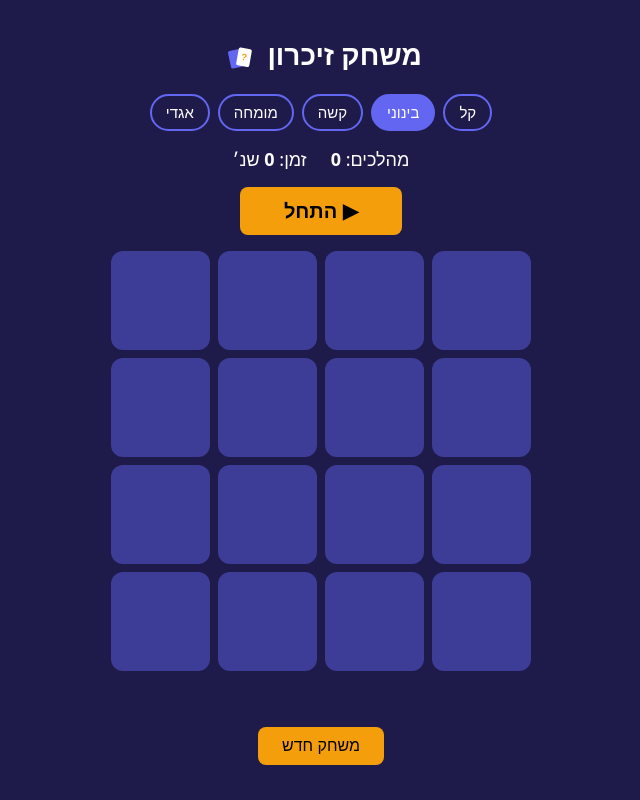
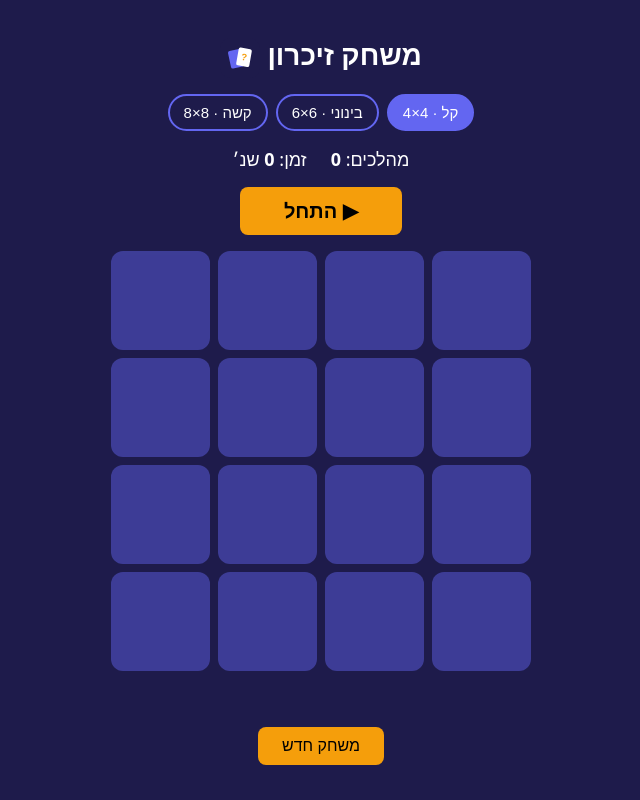
Before and after one commit to Yanai-lez/The-memory-game, a plain HTML site: page index.html in a window 1280 px wide. Shown: the whole page, without its empty margins (319-959 px from the left). Drawn offline with Linux system fonts and the light colour scheme.

Commit message:
Limit difficulty levels to 4x4, 6x6 and 8x8
Co-Authored-By: Claude Sonnet 5.5 <noreply@anthropic.com>
Claude-Session: https://claude.ai/code/session_01GMvf4M3R6JwNa4WK4HA77i

```diff
--- a/index.html
+++ b/index.html
@@ -79,15 +79,13 @@
     "☀️","⚡","❄️","🎁","🔔","🎺","🥁","🏀","🏈","🎳","🛸","⛵","🚂","🏰","💎","🧸"
   ];
   const levels = [
-    { name: "קל", cols: 4, rows: 3 },
-    { name: "בינוני", cols: 4, rows: 4 },
-    { name: "קשה", cols: 6, rows: 6 },
-    { name: "מומחה", cols: 8, rows: 8 },
-    { name: "אגדי", cols: 10, rows: 10 }
+    { name: "קל · 4×4", cols: 4, rows: 4 },
+    { name: "בינוני · 6×6", cols: 6, rows: 6 },
+    { name: "קשה · 8×8", cols: 8, rows: 8 }
   ];
-  let level = 1;
+  let level = 0;
   try {
-    const saved = parseInt(localStorage.getItem("memoryLevel"), 10);
+    const saved = parseInt(localStorage.getItem("memoryLevel2"), 10);
     if (saved >= 0 && saved < levels.length) level = saved;
   } catch (e) {}
 
@@ -104,7 +102,7 @@
       b.textContent = L.name;
       b.onclick = () => {
         level = i;
-        try { localStorage.setItem("memoryLevel", i); } catch (e) {}
+        try { localStorage.setItem("memoryLevel2", i); } catch (e) {}
         renderLevels();
         start();
       };
--- a/sw.js
+++ b/sw.js
@@ -1,4 +1,4 @@
-const CACHE = "memory-game-v5";
+const CACHE = "memory-game-v6";
 const FILES = ["./", "./index.html", "./manifest.webmanifest", "./icon.svg",
                "./icon-192.png", "./icon-512.png", "./apple-touch-icon.png"];
 
```
